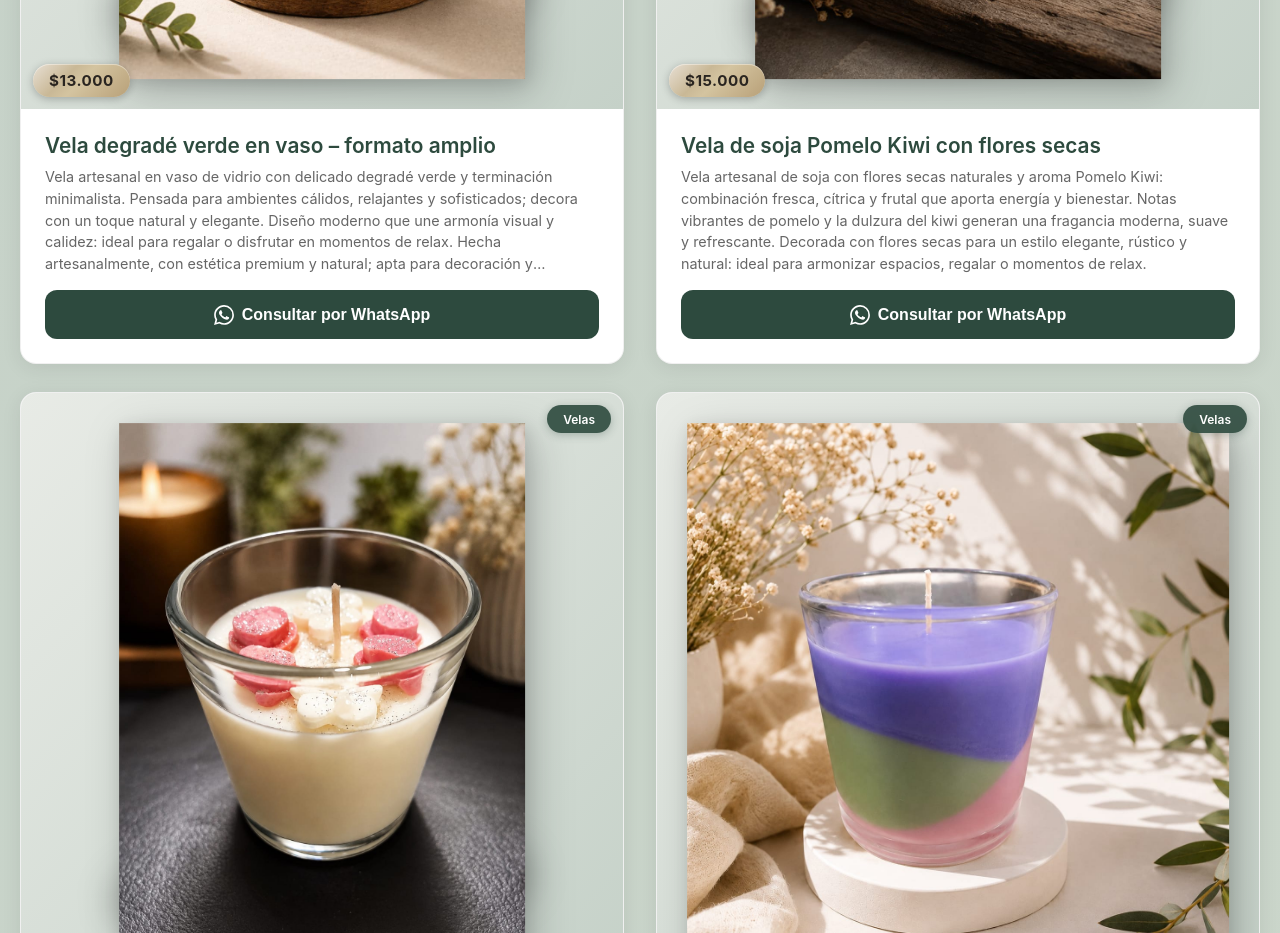
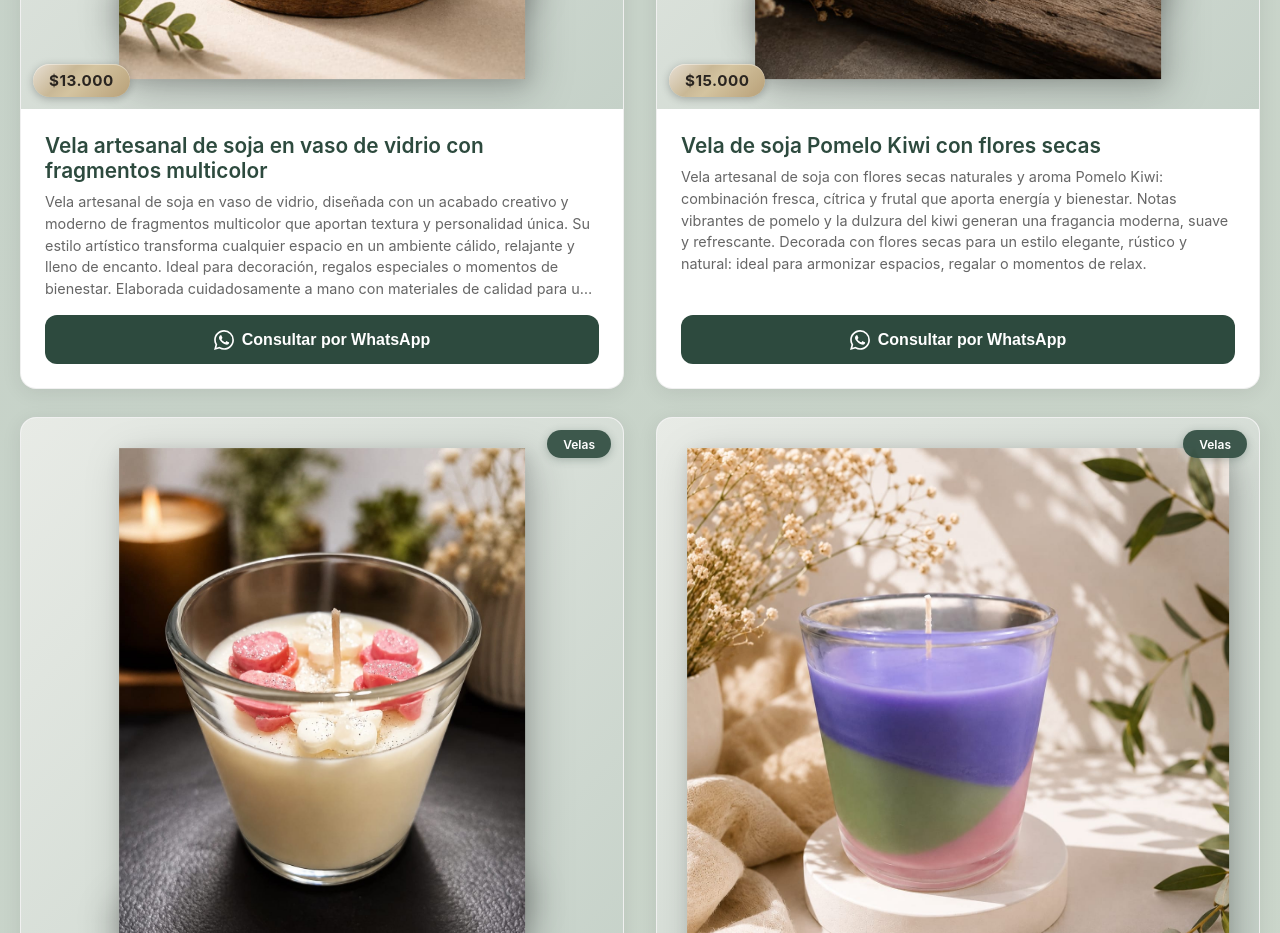
Before and after one commit to MaximilianoRodrigoMartinez/Celia, a React (Vite) app: page / in a window 1280 px wide. Shown: the part 8600-9533 px from the top of the page. Built offline with nearby package versions, Linux system fonts and the light colour scheme.

Commit message:
Arreglando 26

```diff
--- a/src/data/products.js
+++ b/src/data/products.js
@@ -220,9 +220,9 @@ export const products = [
   },
   {
     id: 26,
-    nombre: "Vela degradé verde en vaso – formato amplio",
+    nombre: "Vela artesanal de soja en vaso de vidrio con fragmentos multicolor",
     descripcion:
-      "Vela artesanal en vaso de vidrio con delicado degradé verde y terminación minimalista. Pensada para ambientes cálidos, relajantes y sofisticados; decora con un toque natural y elegante. Diseño moderno que une armonía visual y calidez: ideal para regalar o disfrutar en momentos de relax. Hecha artesanalmente, con estética premium y natural; apta para decoración y aromaterapia.",
+      "Vela artesanal de soja en vaso de vidrio, diseñada con un acabado creativo y moderno de fragmentos multicolor que aportan textura y personalidad única. Su estilo artístico transforma cualquier espacio en un ambiente cálido, relajante y lleno de encanto. Ideal para decoración, regalos especiales o momentos de bienestar. Elaborada cuidadosamente a mano con materiales de calidad para una experiencia aromática y visual diferente.",
     precio: "13000",
     categoria: "velas",
     imagen: "/assets/26.jpeg",
```
